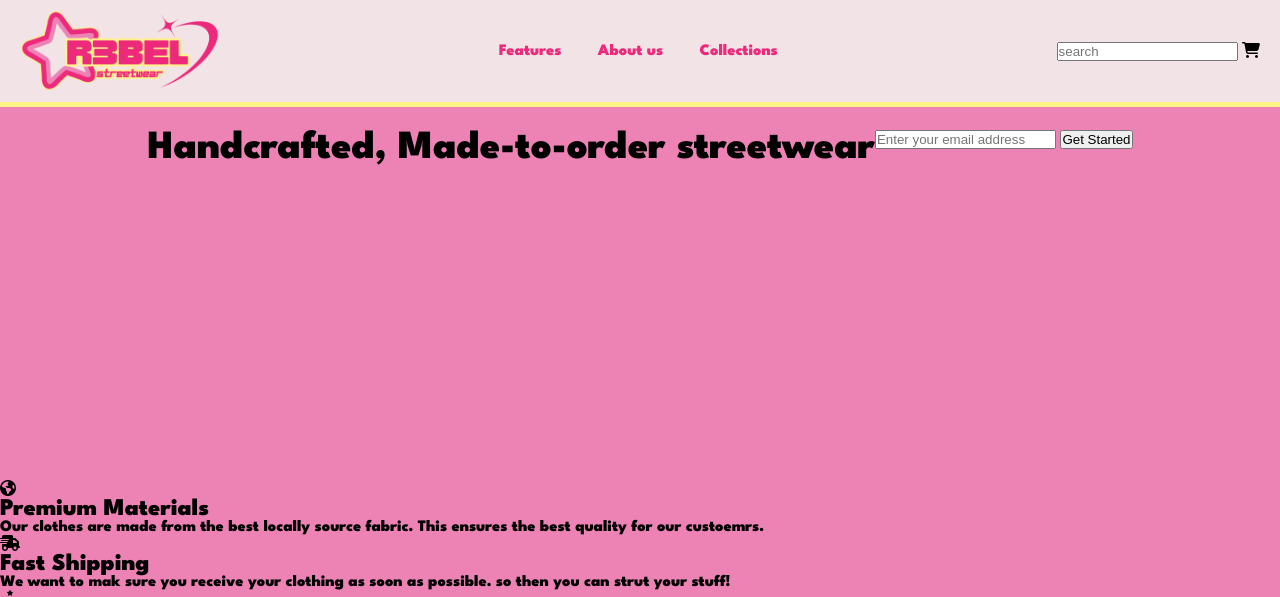
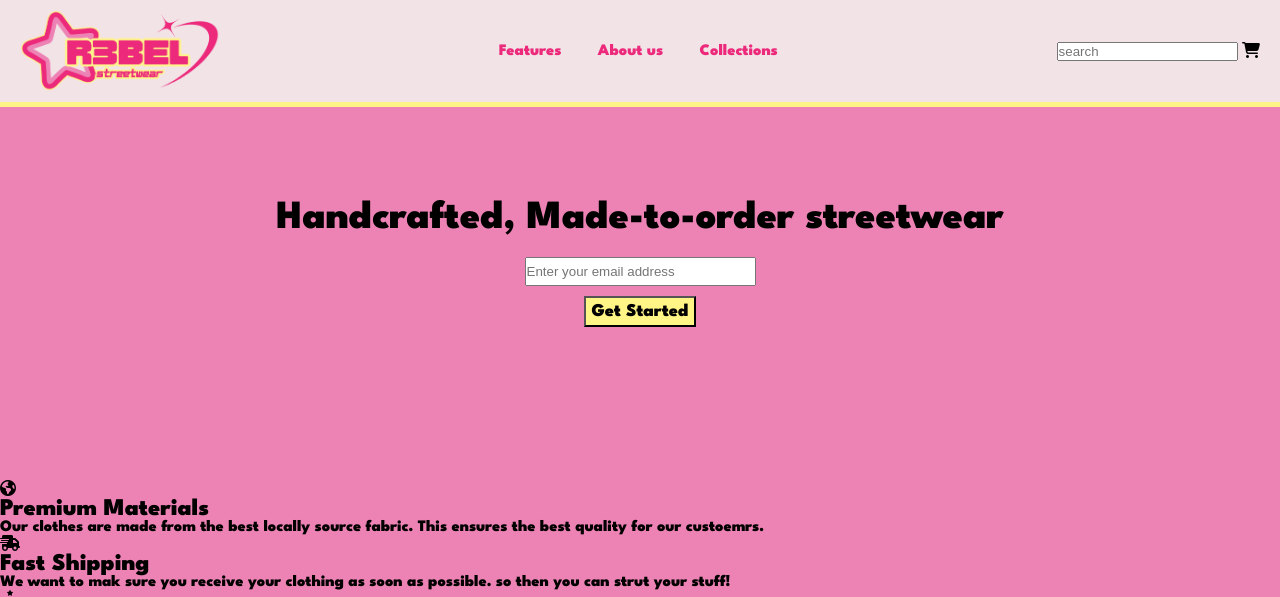
Before and after one commit to rhocking122/product_landing_page, a plain HTML site: page index.html in a window 1280 px wide. Shown: the top 597 px of the page. Drawn offline with Linux system fonts and the light colour scheme.

Commit message:
header and hero section completed

```diff
--- a/index.html
+++ b/index.html
@@ -40,7 +40,9 @@
     </header>
 
     <section id="hero">
+      <div class="hero-content">
         <h1 class="title">Handcrafted, Made-to-order streetwear</h1>
+        <div class="form-container">
           <form action="https://www.freecodecamp.com/email-submit" id="form">
             <input
               type="email"
@@ -49,8 +51,15 @@
               placeholder="Enter your email address"
               required
             />
-        <input type="submit" id="submit" value="Get Started" class="button" />
+            <input
+              type="submit"
+              id="submit"
+              value="Get Started"
+              class="button"
+            />
           </form>
+        </div>
+      </div>
     </section>
 
     <div class="container">
@@ -101,19 +110,19 @@
         <div class="pricing">
           <div class="level">Summer 2024 Collection</div>
           <h2>Launches May 17, 2024</h2>
-          <img src="./images/summer_clothing.jpg" alt="our summer clothing">
+          <img src="./images/summer_clothing.jpg" alt="our summer clothing" />
           <button class="button">Select</button>
         </div>
         <div class="pricing">
           <div class="level">Fall 2024 Collection</div>
           <h2>Launches Sept. 10, 2024</h2>
-          <img src="./images/fall_clothing.jpg" alt="our summer clothing">
+          <img src="./images/fall_clothing.jpg" alt="our summer clothing" />
           <button class="button">Select</button>
         </div>
         <div class="pricing">
           <div class="level">Spring 2024 Collection</div>
           <h2>Launches Jan. 24, 2025</h2>
-          <img src="./images/spring_clothing.jpg" alt="our summer clothing">
+          <img src="./images/spring_clothing.jpg" alt="our summer clothing" />
           <button class="button">Select</button>
         </div>
       </section>
--- a/styles.css
+++ b/styles.css
@@ -51,9 +51,40 @@ body{
   min-height: 60vh;
   position: relative;
   text-align: center;
-  padding-top: 130px;
+  padding-top: 200px;
+}
+
+.herocontent{
+  width: 100%;
 }
 
 .title{
   font-size: 2.5rem;
 }
+
+.form-container{
+  margin-top: 20px;
+}
+
+#form{
+  display: flex;
+  flex-direction: column;
+  align-items: center;
+}
+
+#email{
+  line-height: 25px;
+  padding-right: 50px;
+}
+
+#submit{
+  background-color: var(--yellow);
+  padding: 5px;
+  color: black;
+  font-family: "League Spartan";
+  font-size: large;
+}
+
+input[type="email"]{
+  margin-bottom: 10px;
+}
```
Lines whose indentation alone changed are shown as unchanged.
